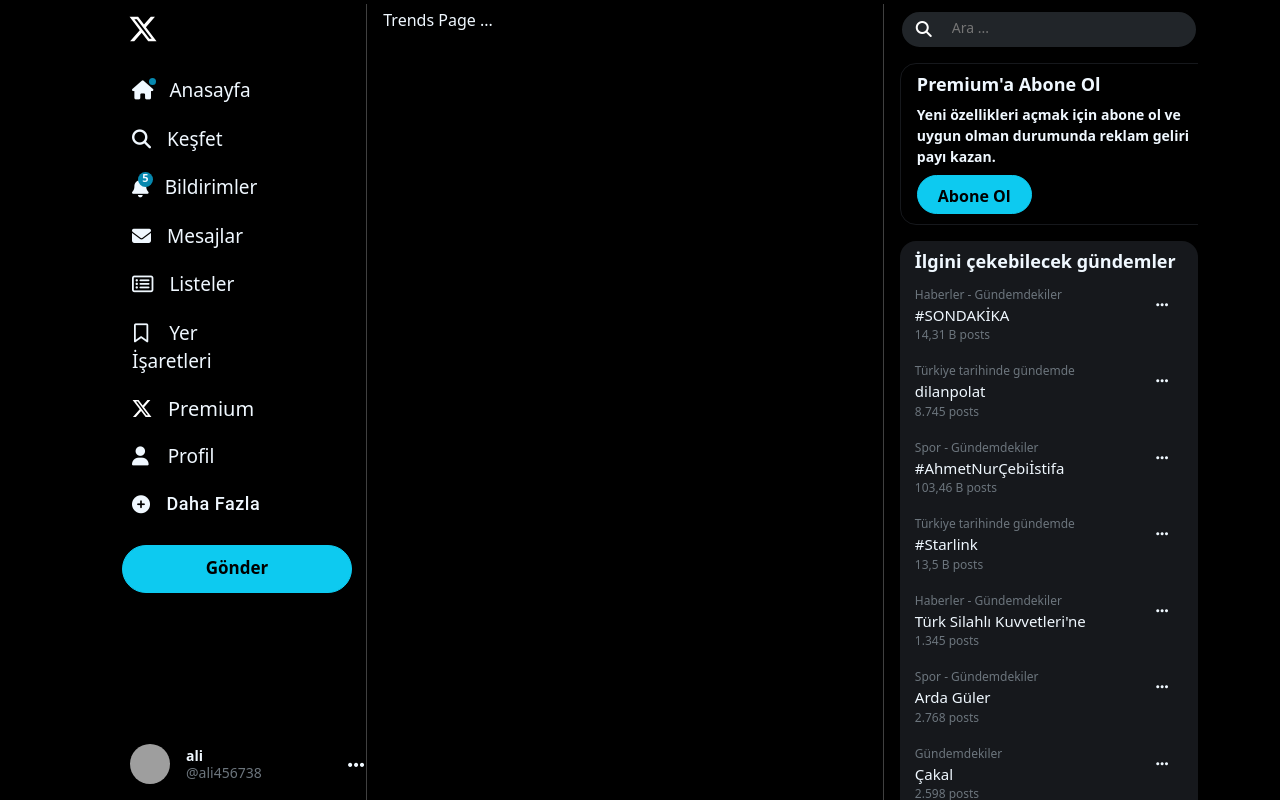
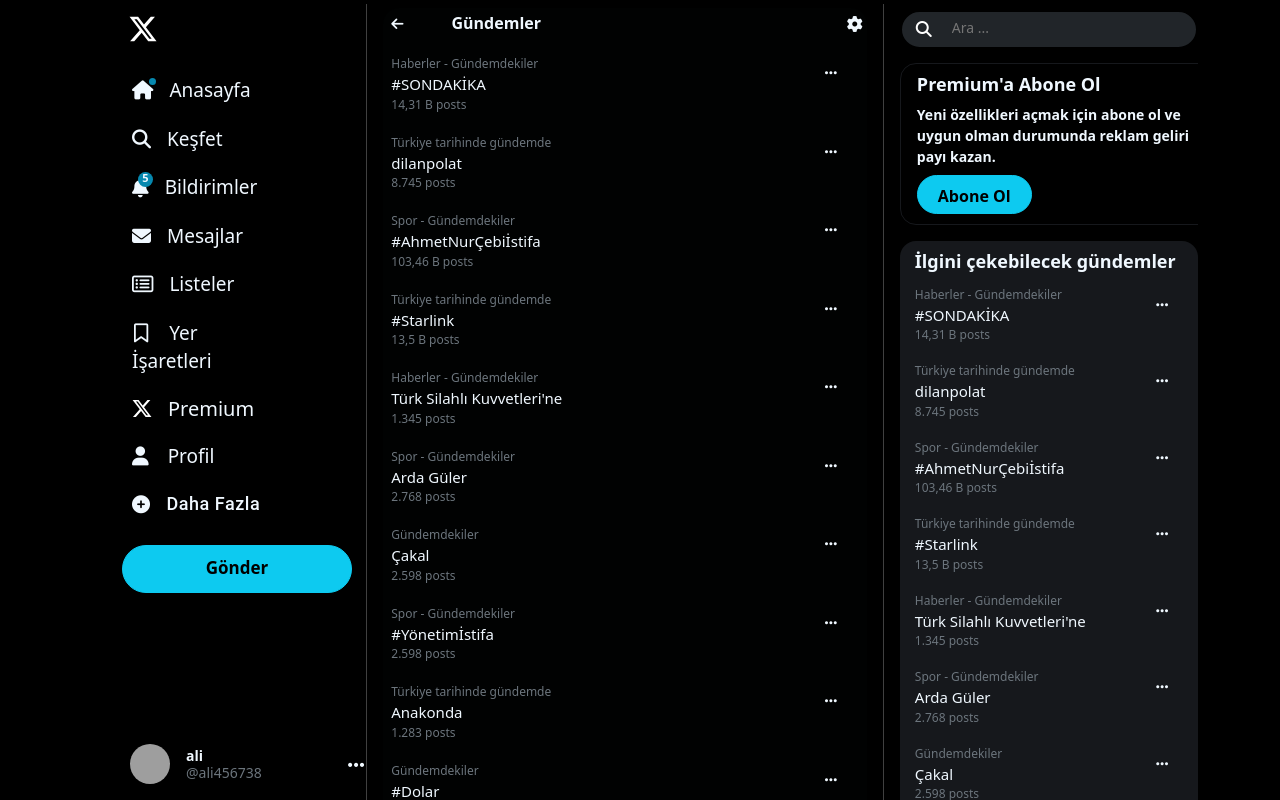
Before and after one commit to ertyant24/Twitter-Clone, a React (Vite) app: page /trends in a window 1280 px wide. Built offline with nearby package versions, Linux system fonts and the light colour scheme; grey boxes are pictures that could not be loaded.

Commit message:
trends page

```diff
--- a/src/components/Agenda.jsx
+++ b/src/components/Agenda.jsx
@@ -29,11 +29,11 @@
 
     return (
         <>
-            <div className='mt-3' style={{ backgroundColor: "rgb(22, 24, 28)", borderRadius: "16px", }}>
+            <div className='mt-3 home-14' style={{ backgroundColor: "rgb(22, 24, 28)", borderRadius: "16px", }}>
                 <h5 className='' style={{ fontSize: "18px", fontWeight: "700", paddingLeft: "15px", paddingTop: "10px" }}>İlgini çekebilecek gündemler</h5>
                 {
                     topics.map((topic) => (
-                        <div key={topic.id} style={{ position: "relative", padding: "5px 15px" }} className='d-flex mt-2 home-7'>
+                        topic.id <= 8 ? <div key={topic.id} style={{ position: "relative", padding: "5px 15px" }} className='d-flex mt-2 home-7'>
                             <div className='d-flex flex-column'>
                                 <span style={{ fontSize: "12px" }} className='text-secondary'>{topic.title}</span>
                                 <span style={{ fontSize: "15px" }}>
@@ -68,15 +68,16 @@
                                     </div>
                                 </div>
                             </Popover>
-                        </div>
+                        </div> : ""
                     ))
                 }
-                <div style={{ padding: "25px 15px", height: "50px", fontSize: "14px" }} className='home-7 d-flex align-items-center'>
+                <div onClick={() => {document.querySelector(".home-14").style.display = 'none'}} style={{ padding: "25px 15px", height: "50px", fontSize: "14px" }} className='home-7 d-flex align-items-center'>
                     <Link to="/trends" className='text-decoration-none text-info'>Daha fazla göster</Link>
                 </div>
             </div>
         </>
     )
+
 }
 
 export default Agenda
--- a/src/index.css
+++ b/src/index.css
@@ -207,3 +207,6 @@
     content alanı = auto
 
 */
+::-webkit-scrollbar {
+    width: 0px;
+}
--- a/src/layouts/MainLayout.jsx
+++ b/src/layouts/MainLayout.jsx
@@ -8,7 +8,7 @@
     <>
       <div className='container d-flex' style={{ width: "1265px", height: "100vh", overflowY: "auto" }}>
         <LeftSidebar />
-        <div className='mt-1 border-start border-end border-white border-opacity-25 pt-1 px-3' style={{width: "600px"}}>
+        <div className='mt-1 border-start border-end border-white border-opacity-25 pt-1 px-3' style={{width: "600px", overflowY: "auto"}}>
           <Outlet />
         </div>
         <RightSidebar/>
--- a/src/layouts/RightSidebar.jsx
+++ b/src/layouts/RightSidebar.jsx
@@ -27,7 +27,7 @@
 
   return (
     <>
-      <aside className='pt-2 ps-3 home-9' style={{ width: "365px" }}>
+      <aside className='pt-2 ps-3 home-9' style={{ width: "365px", minHeight: "100vh" }}>
         <Search />
         <Abone />
         <Agenda />
--- a/src/pages/trends/Trends.jsx
+++ b/src/pages/trends/Trends.jsx
@@ -1,11 +1,86 @@
-import React from 'react'
+import { topics } from '../../utils/Consts'
+import { numberFormat } from '../../utils/Format';
+import * as React from 'react';
+import Popover from '@mui/material/Popover';
+import { Link } from 'react-router-dom';
 
 function Trends() {
+
+  const [anchorEl, setAnchorEl] = React.useState(null);
+
+  const handleClick = (event, id) => {
+    setAnchorEl(event.currentTarget);
+  };
+
+  const handleClose = () => {
+    setAnchorEl(null);
+  };
+
+  const open = Boolean(anchorEl);
+  const id = open ? 'simple-popover' : undefined;
+
+  const deleteTop = (id) => {
+    console.log(`deleting this topic ${id}`);
+    topics.filter((top) => top.id == id);
+    handleClose();
+  }
+
+
   return (
     <>
-      Trends Page ...
+      <div className='' style={{ backgroundColor: "rgb(1, 2, 2)", borderRadius: "16px", }}>
+        <div className='d-flex flex-row justify-content-between pe-1' style={{}}>
+          <h5 className='position-sticky' style={{ fontSize: "16px", fontWeight: "700", paddingLeft: "8px", paddingTop: "6px", top: "0px" }}><i style={{ fontSize: "14px", cursor: "pointer" }} class="fa-solid fa-arrow-left me-5"></i>Gündemler</h5>
+          <i style={{cursor: "pointer"}} class="fa-solid fa-gear pt-2"></i>
+        </div>
+
+        {
+          topics.map((topic) => (
+            <div key={topic.id} style={{ position: "relative", padding: "6px 8px" }} className='d-flex mt-2 home-7'>
+              <div className='d-flex flex-column'>
+                <span style={{ fontSize: "12px" }} className='text-secondary'>{topic.title}</span>
+                <span style={{ fontSize: "15px" }}>
+                  {topic.topic.type == "query" ? `#${topic.topic.value}` : topic.topic.value}
+                </span>
+                <span style={{ fontSize: "12px" }} className='text-secondary'>{numberFormat(topic.postCount)} posts</span>
+              </div>
+              <div onClick={handleClick} className='home-10 rounded-circle' style={{ position: "absolute", top: "8px", right: "20px" }} aria-describedby={id} variant="" >
+                <i class="fa-solid fa-ellipsis" style={{ fontSize: "14px" }}></i>
+              </div>
+              <Popover
+                id={id}
+                open={open}
+                anchorEl={anchorEl}
+                onClose={handleClose}
+
+                anchorOrigin={{
+                  vertical: 'bottom',
+                  horizontal: 'left',
+                }}
+                transformOrigin={{
+                  vertical: 'top',
+                  horizontal: 'right',
+                }}
+              >
+                <div style={{ cursor: "pointer", boxShadow: "2px 2px 4px black", border: "2px solid black" }}>
+                  <div onClick={() => { deleteTop(topic.id) }} className='text-white' style={{ width: "300px", padding: "10px 15px", fontSize: "13px", backgroundColor: " rgb(22, 24, 28)" }}>
+                    <i style={{ fontSize: "15px" }} class="fa-regular fa-face-frown me-3"></i> İlgimi çekmiyor
+                  </div>
+                  <div className='text-white' style={{ width: "300px", padding: "10px 15px", fontSize: "13px", backgroundColor: " rgb(22, 24, 28)" }}>
+                    <i style={{ fontSize: "15px" }} class="fa-regular fa-face-frown me-3"></i> Bu gündem başlığı zararlı, spam içeriyor
+                  </div>
+                </div>
+              </Popover>
+            </div>
+          ))
+        }
+        <div style={{ padding: "25px 15px", height: "50px", fontSize: "14px" }} className='home-7 d-flex align-items-center'>
+          <Link to="/trends" className='text-decoration-none text-info'>Daha fazla göster</Link>
+        </div>
+      </div>
     </>
   )
+
 }
 
 export default Trends
--- a/src/utils/Consts.jsx
+++ b/src/utils/Consts.jsx
@@ -70,7 +70,133 @@
             value: "Yönetimİstifa"
         },
         postCount: 2598
-    }
+    },
+    {
+        id: 9,
+        title: "Türkiye tarihinde gündemde",
+        topic: {
+            type: "tag",
+            value: "Anakonda"
+        },
+        postCount: 1283
+    },
+    {
+        id: 10,
+        title: "Gündemdekiler",
+        topic: {
+            type: "query",
+            value: "Dolar"
+        },
+        postCount: 91700
+    },
+    {
+        id: 11,
+        title: "Türkiye tarihinde gündemde",
+        topic: {
+            type: "query",
+            value: "DevrimÖzkan"
+        },
+        postCount: 2598
+    },
+    {
+        id: 12,
+        title: "Spor - Gündemdekiler",
+        topic: {
+            type: "query",
+            value: "GSvBJK"
+        },
+        postCount: 26300
+    },
+    {
+        id: 13,
+        title: "Türkiye tarihinde gündemde",
+        topic: {
+            type: "tag",
+            value: "Türk Milliyetçisiyim"
+        },
+        postCount: 18400
+    },
+    {
+        id: 14,
+        title: "Siyaset - Gündemdekiler",
+        topic: {
+            type: "tag",
+            value: "Özgür Özel"
+        },
+        postCount: 2602
+    },
+    {
+        id: 15,
+        title: "LOSC - Gündemdekiler",
+        topic: {
+            type: "tag",
+            value: "Burak Yılmaz"
+        },
+        postCount: 3970
+    },
+    {
+        id: 16,
+        title: "Türkiye tarihinde gündemde",
+        topic: {
+            type: "tag",
+            value: "Tete"
+        },
+        postCount: 39100
+    },
+    {
+        id: 17,
+        title: "Türkiye tarihinde gündemde",
+        topic: {
+            type: "tag",
+            value: "Miami'de"
+        },
+        postCount: 12600
+    },
+    {
+        id: 18,
+        title: "Türkiye tarihinde gündemde",
+        topic: {
+            type: "query",
+            value: "Israel_under_attack"
+        },
+        postCount: 13400
+    },
+    {
+        id: 19,
+        title: "Türkiye tarihinde gündemde",
+        topic: {
+            type: "query",
+            value: "deprem"
+        },
+        postCount: 50200
+    },
+    {
+        id: 20,
+        title: "Türkiye tarihinde gündemde",
+        topic: {
+            type: "tag",
+            value: "Gs3"
+        },
+        postCount: 4192
+    },
+    {
+        id: 21,
+        title: "İş dünyası ve finans - Gündemdekiler",
+        topic: {
+            type: "query",
+            value: "Floki"
+        },
+        postCount: 12800
+    },
+    {
+        id: 22,
+        title: "Türkiye tarihinde gündemde",
+        topic: {
+            type: "tag",
+            value: "Zelenskiy"
+        },
+        postCount: 1164
+    },
 ]
 
 export const followers = [
```
